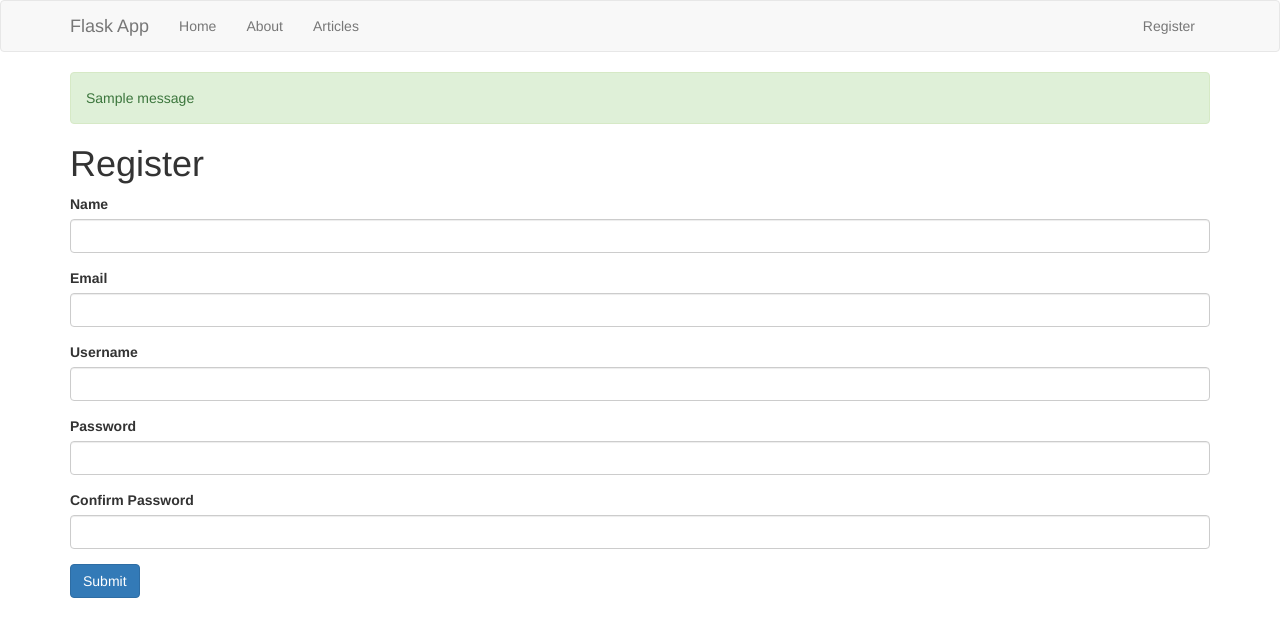
After one commit to Alec1017/blog-app, a Flask app: page /register in a window 1280 px wide. The commit adds this page. Shown: the top 637 px of the page. Run offline with Flask 2, Linux system fonts and the light colour scheme; one stand-in notice (Sample message) is shown; some libraries are stand-ins or nearby versions.

Commit message:
added mysql functionality

```diff
--- a/app.py
+++ b/app.py
@@ -1,8 +1,24 @@
-from flask import Flask, render_template
+from flask import Flask, render_template, flash, redirect, url_for, session, request, logging
 from data import Blog_posts
+from flask_mysqldb import MySQL
+from wtforms import Form, StringField, TextAreaField, PasswordField, validators
+from passlib.hash import sha256_crypt
 
 # Create instance of flask class.
 app = Flask(__name__)
+
+# Config MySQL
+app.config['MYSQL_HOST'] = 'localhost'
+app.config['MYSQL_USER'] = 'root'
+app.config['MYSQL_PASSWORD'] = 'password'
+app.config['MYSQL_DB'] = 'blogapp'
+app.config['MYSQL_CURSORCLASS'] = 'DictCursor'
+
+# Config secret key
+app.secret_key = '123456'
+
+# Init MYSQL
+mysql = MySQL(app)
 
 # The dummy articles from data.py
 blog_posts = Blog_posts()
@@ -32,6 +48,65 @@ def get_article(id):
     return render_template('article.html', id=id)
 
 
+# A form for a user to register in the app
+class RegisterForm(Form):
+    # Name field
+    name = StringField('Name', [
+        validators.Length(min=1, max=50)])
+    # Username field
+    username = StringField('Username', [
+        validators.Length(min=4, max=25)])
+    # Email field
+    email = StringField('Email', [
+        validators.Length(min=6, max=50)])
+    # Password field
+    password = PasswordField('Password', [
+        validators.DataRequired(),
+        validators.EqualTo('confirm', message='Passwords do not match')
+    ])
+    # Confirm password field
+    confirm = PasswordField('Confirm Password')
+
+
+# This a POST request to submit form
+@app.route('/register', methods=['GET', 'POST'])
+def register():
+    # Create a register form variable
+    form = RegisterForm(request.form)
+    if request.method == 'POST' and form.validate():
+        name = form.name.data
+        email = form.email.data
+        username = form.username.data
+        # Encrypt the password
+        password = sha256_crypt.encrypt(str(form.password.data))
+
+        # Create cursor (handler for mysql)
+        cur = mysql.connection.cursor()
+
+        # Execute query
+        cur.execute("INSERT INTO users(name, email, username, password) VALUES(%s, %s, %s, %s)",
+                    (name, email, username, password))
+
+        # Commit to DB
+        mysql.connection.commit()
+
+        # Close connection
+        cur.close()
+        flash('You are now registered and can login', 'success')
+
+        return redirect(url_for('login'))
+
+    return render_template('register.html', form=form)
+
+
+# User login
+@app.route('/login', methods=['GET', 'POST'])
+def login():
+    if request.method == 'POST':
+        return "hello"
+    return render_template('login.html')
+
+
 # Run the application
 if __name__ == '__main__':
     app.run(debug=True)
--- /dev/null
+++ b/templates/includes/_formhelpers.html
@@ -0,0 +1,10 @@
+<!-- display error under field if it exists -->
+{% macro render_field(field) %}
+    {{ field.label }}
+    {{ field(**kwargs)|safe }}
+    {% if field.errors %}
+        {% for error in field.errors %}
+            <span class="help-inline">{{ error }}</span>
+        {% endfor %}
+    {% endif %}
+{% endmacro %}
--- /dev/null
+++ b/templates/includes/_messages.html
@@ -0,0 +1,8 @@
+<!-- displayes an alert message based on the category -->
+{% with messages = get_flashed_messages(with_categories=true) %}
+    {% if messages %}
+        {% for category, message in messages %}
+            <div class="alert alert-{{ category }}">{{ message }}</div>
+        {% endfor %}
+    {% endif %}
+{% endwith %}
--- a/templates/includes/_navbar.html
+++ b/templates/includes/_navbar.html
@@ -19,6 +19,10 @@
                 <li><a href="/about">About</a></li>
                 <li><a href="/articles">Articles</a></li>
             </ul>
+
+            <ul class="nav navbar-nav navbar-right">
+                <li><a href="/register">Register</a></li>
+            </ul>
         </div>
 
     </div>
--- a/templates/layout.html
+++ b/templates/layout.html
@@ -8,8 +8,11 @@
         <link rel="stylesheet" href="https://maxcdn.bootstrapcdn.com/bootstrap/3.3.7/css/bootstrap.min.css">
     </head>
     <body>
+        <!-- add the navbar -->
         {% include 'includes/_navbar.html' %}
         <div class="container">
+            <!-- allows messages to be displayed -->
+            {% include 'includes/_messages.html' %}
             {% block body %}{% endblock %}
         </div>
 
--- /dev/null
+++ b/templates/login.html
@@ -0,0 +1 @@
+Nothing here yet
--- /dev/null
+++ b/templates/register.html
@@ -0,0 +1,30 @@
+<!-- The 'Register' page of the app -->
+<!-- This is where users will be able to register an account. -->
+
+{% extends 'layout.html' %}
+
+{% block body %}
+    <h1>Register</h1>
+    <!-- import the form helpers -->
+    {% from "includes/_formhelpers.html" import render_field %}
+    <form method="POST" action="">
+        <!-- form-group and form-control are bootstrap classes -->
+        <div class="form-group">
+            {{ render_field(form.name, class_="form-control")}}
+        </div>
+        <div class="form-group">
+            {{ render_field(form.email, class_="form-control")}}
+        </div>
+        <div class="form-group">
+            {{ render_field(form.username, class_="form-control")}}
+        </div>
+        <div class="form-group">
+            {{ render_field(form.password, class_="form-control")}}
+        </div>
+        <div class="form-group">
+            {{ render_field(form.confirm, class_="form-control")}}
+        </div>
+        <!-- btn btn-primary is a bootstrap class -->
+        <p><input type="submit" class="btn btn-primary" value="Submit"></p>
+    </form>
+{% endblock %}
```
